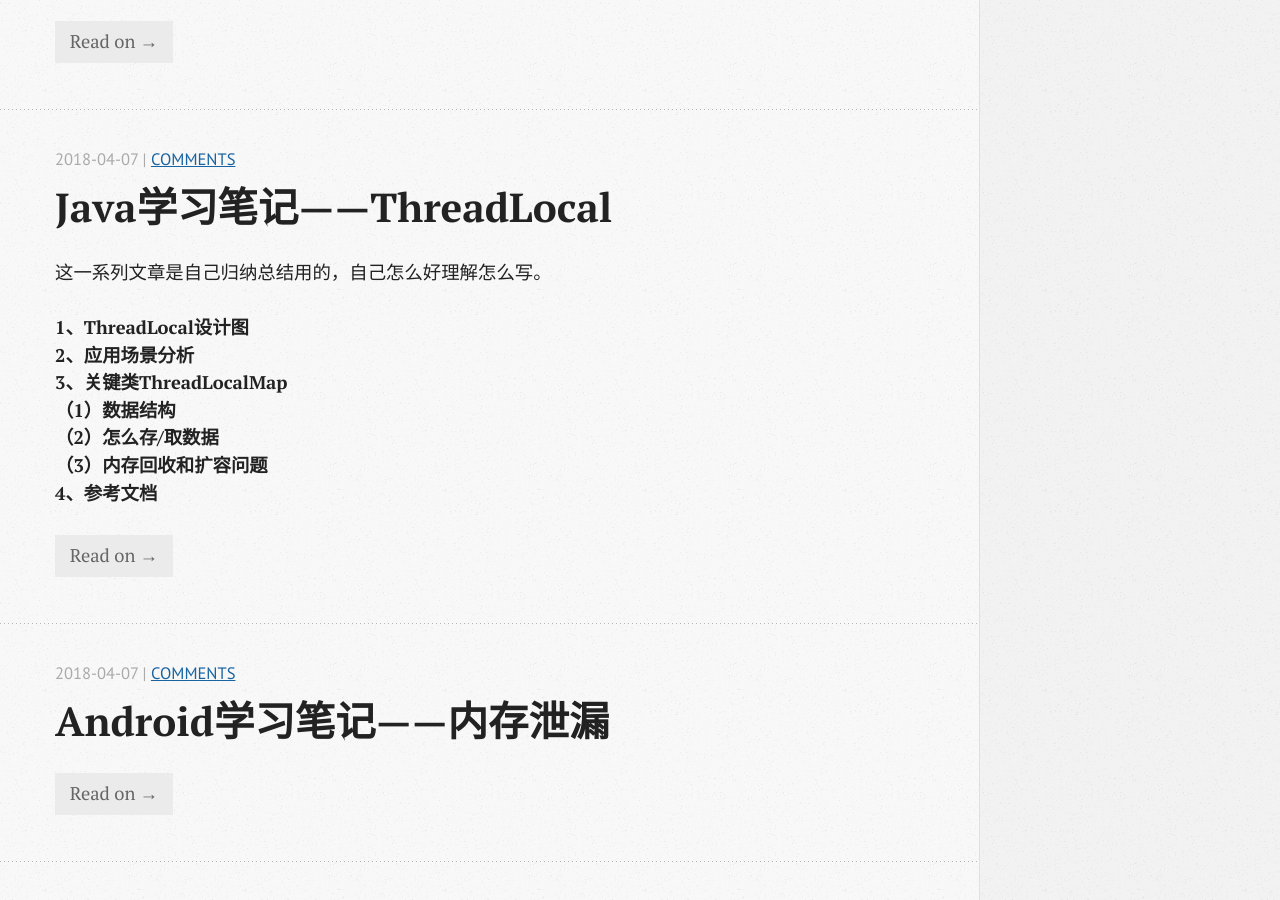
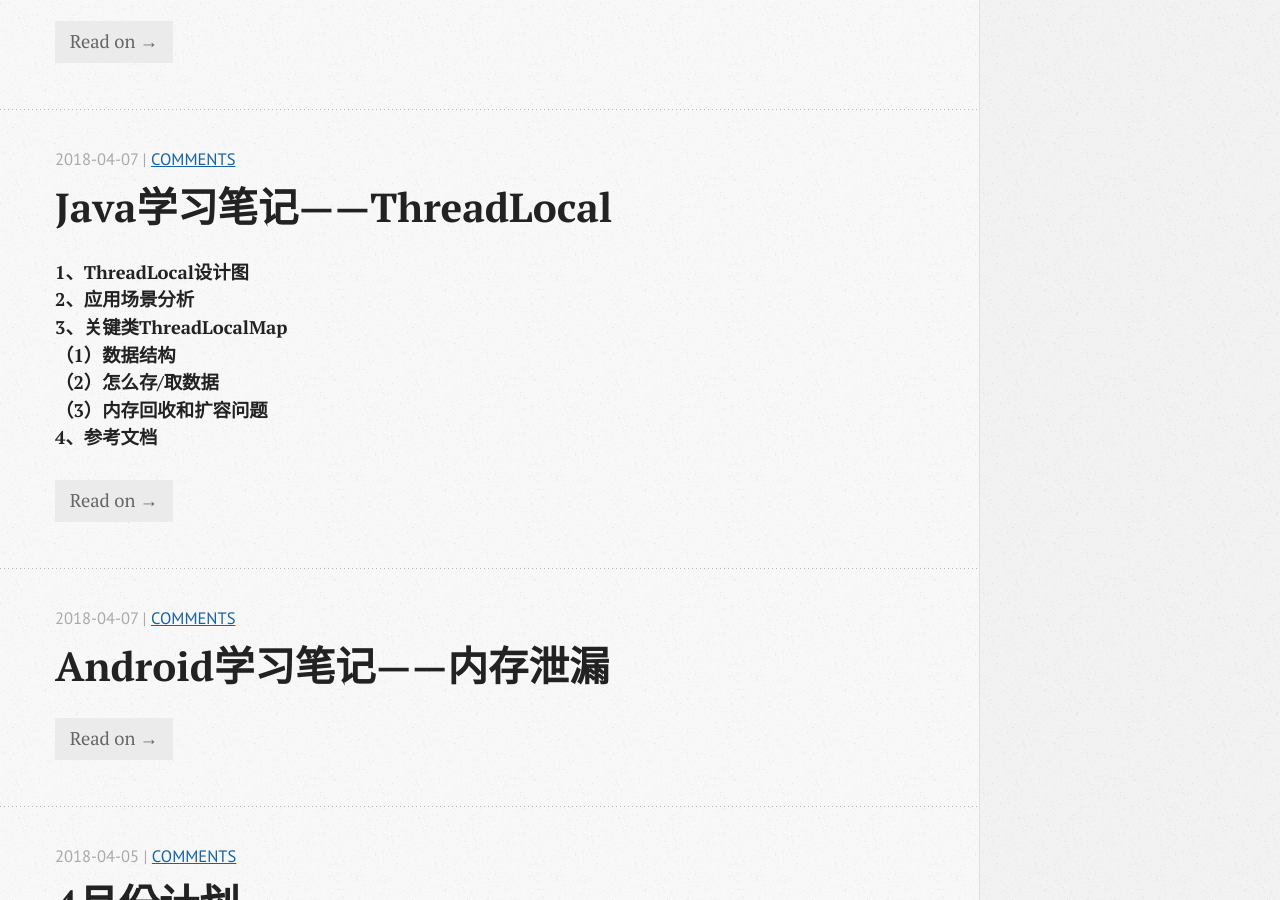
Before and after one commit to wangxinghe/wangxinghe.github.io, a Jekyll site: the page built from index.html, in a window 1280 px wide and 900 px high, scrolled down 1644 px. Built offline with Jekyll 4.4.1, drawn with Linux system fonts in a browser that asks for light colours; the list of posts is cut into pages by our own code; comment, search, counter and statistics services are not loaded; part of the change alters nothing that is shown.

Commit message:
[update]2018-04-07-learning-notes-threadlocal

```diff
--- a/_posts/2018-04-07-learning-notes-threadlocal.md
+++ b/_posts/2018-04-07-learning-notes-threadlocal.md
@@ -7,7 +7,6 @@ category: Java
 tags: [Java]
 ---
 
-这一系列文章是自己归纳总结用的，自己怎么好理解怎么写。
 
 **1、ThreadLocal设计图**
 **2、应用场景分析**
@@ -22,7 +21,7 @@ tags: [Java]
 
 ### 1、ThreadLocal设计图
 
-![](/image/2018-04-07-learning-notes-threadlocal/threadlocal.png)
+![](/image/2018-04-07-learning-notes-threadlocal/threadlocal.jpg)
 
 设计图分析：
 
@@ -50,7 +49,7 @@ ThreadLocal和synchronized的比较：
 
 ### 3、关键类ThreadLocalMap
 
-####（1）数据结构
+#### （1）数据结构
 
 **ThreadLocalMap三要素：**
 Entry[] table;  //数组
@@ -69,7 +68,7 @@ Entry是<WeakReference<ThreadLocal>, Object>的键值对。
         }
     }
 
-####（2）怎么存/取数据
+#### （2）怎么存/取数据
 
 数据存取，主要是关注set/get方法。
 
@@ -86,7 +85,7 @@ key.threadLocalHashCode
 **存数据set()**
 
 
-####（3）内存回收和扩容问题
+#### （3）内存回收和扩容问题
 
 
 
```
